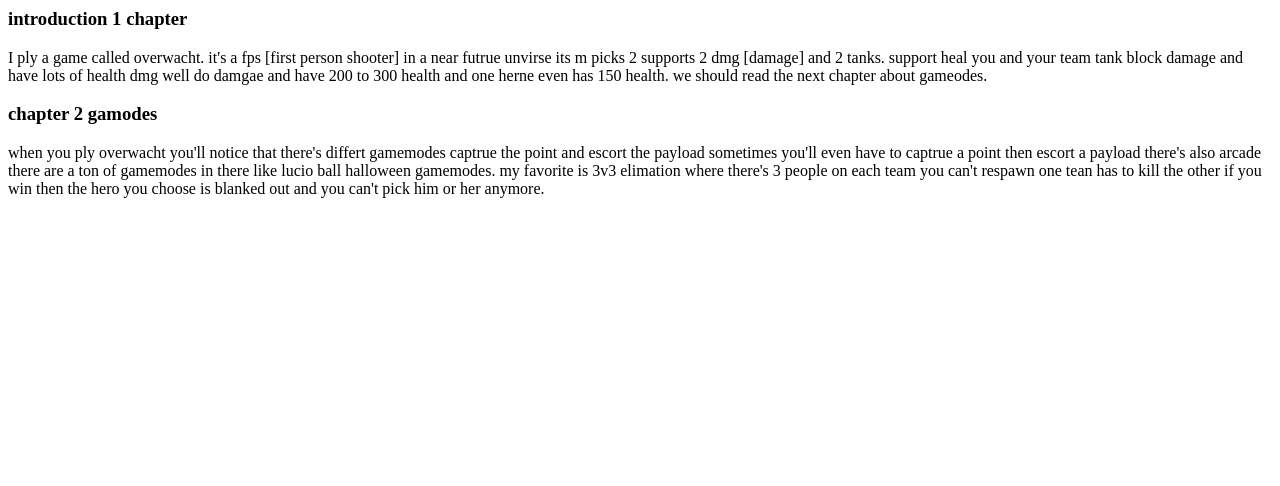
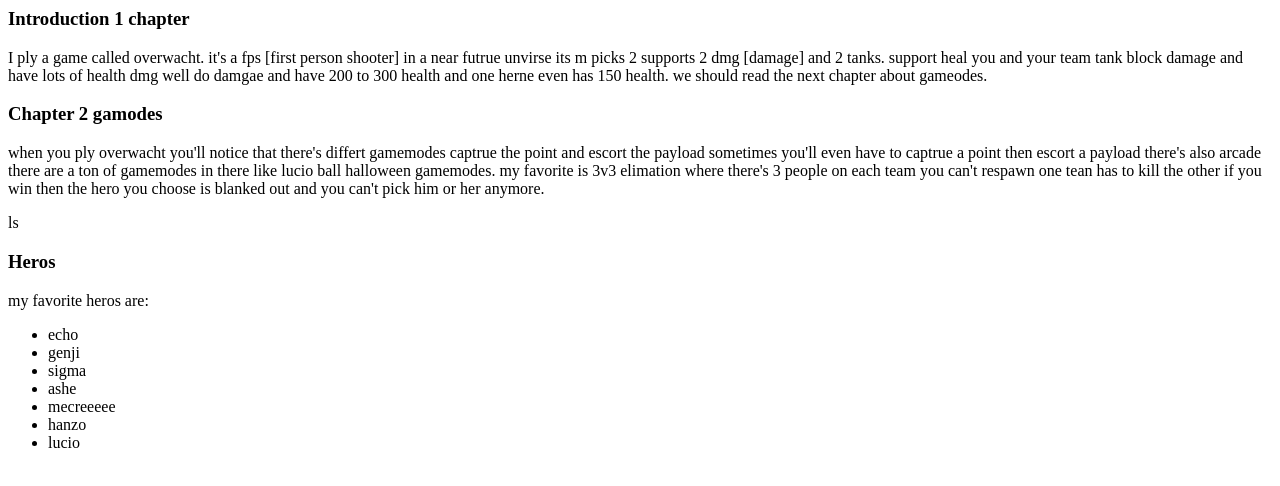
Before and after one commit to yellerbanana/yaay, a plain HTML site: page index.html in a window 1280 px wide. Drawn offline with Linux system fonts and the light colour scheme.

Commit message:
i i made a list

```diff
--- a/index.html
+++ b/index.html
@@ -1,9 +1,21 @@
-<h3>introduction 1 chapter</h3>
+<h3>Introduction 1 chapter</h3>
 <p>
 I ply a game called overwacht. it's a fps [first person shooter] in a near futrue unvirse its m picks 2 supports 2 dmg [damage] and 2 tanks. support heal you and your team tank block damage and have lots of health dmg well do damgae and have 200 to 300 health and one herne even has 150 health. we should read the next chapter about gameodes.
 </p>
 
-<h3>chapter 2 gamodes </h3>
+<h3>Chapter 2 gamodes </h3>
 <p>
 when you ply overwacht you'll notice that there's differt gamemodes captrue the point and escort the payload sometimes you'll even have to captrue a point then escort a payload there's also arcade there are a ton of gamemodes in there like lucio ball halloween gamemodes. my favorite is 3v3 elimation where there's 3 people on each team you can't respawn one tean has to kill the other if you win then the hero you choose is blanked out and you can't pick him or her anymore.
-</p>
+</p>ls
+
+<h3>Heros</h3>
+my favorite heros are:
+<ul>
+  <li> echo </li>
+  <li> genji </li>
+  <li> sigma </li>
+  <li> ashe </li>
+  <li> mecreeeee </li>
+  <li> hanzo </li>
+  <li> lucio </li>
+</ul>
```
